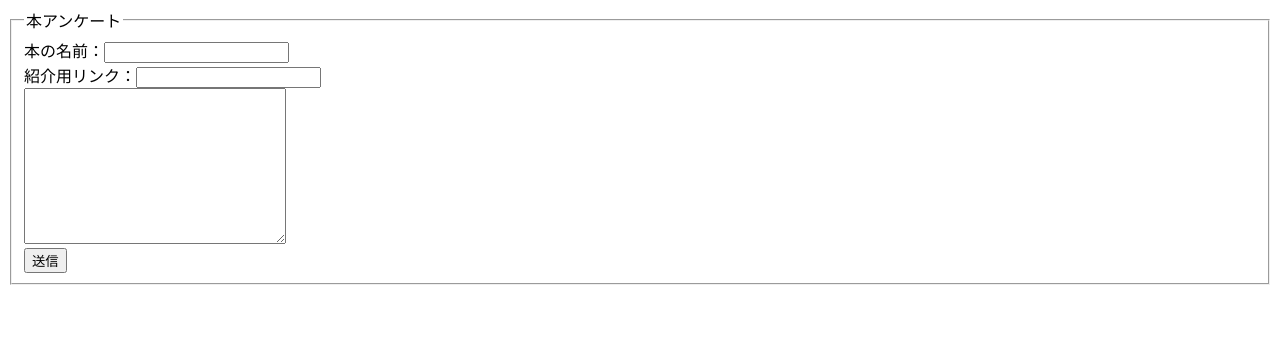
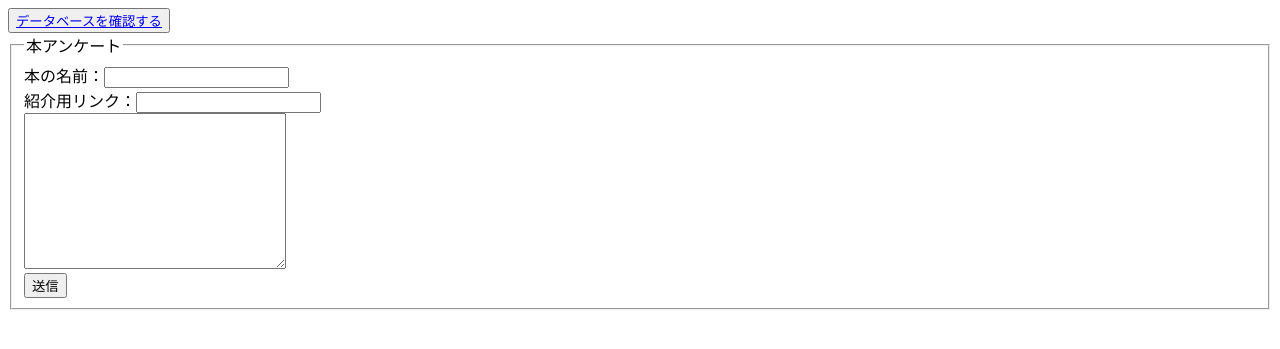
Before and after one commit to Totomomokazu/kadai08_db2_20231216, a PHP site: page / in a window 1280 px wide. Shown: the top 349 px of the page. Run offline with PHP 8.4, Linux system fonts and the light colour scheme.

Commit message:
UIを整えた

```diff
--- a/index.php
+++ b/index.php
@@ -6,6 +6,7 @@
     <title>データ登録</title>
 </head>
 <body>
+    <button><a href="select.php">データベースを確認する</a></button>
     <form method="post" action="insert.php">
         <fieldset>
             <legend>本アンケート</legend>
--- a/select.php
+++ b/select.php
@@ -45,6 +45,7 @@ if ($status==false) {
     <title>アンケート結果の表示</title>
 </head>
 <body>
+    <button><a href="index.php">入力画面を確認する</a></button>
     <!-- データ表示エリア -->
     <div>
         <div class="container jumbotron"><?= $view ?></div>
```
